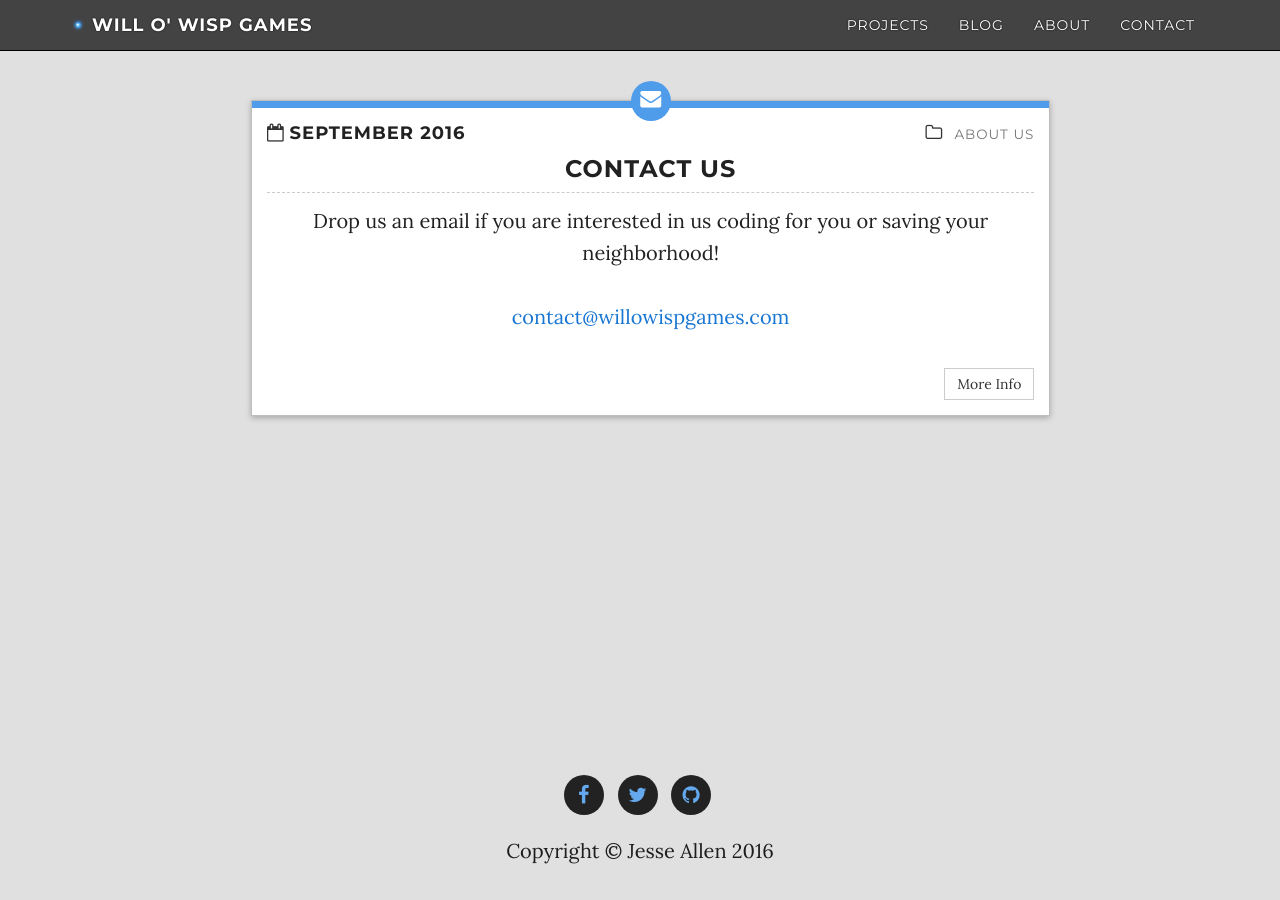
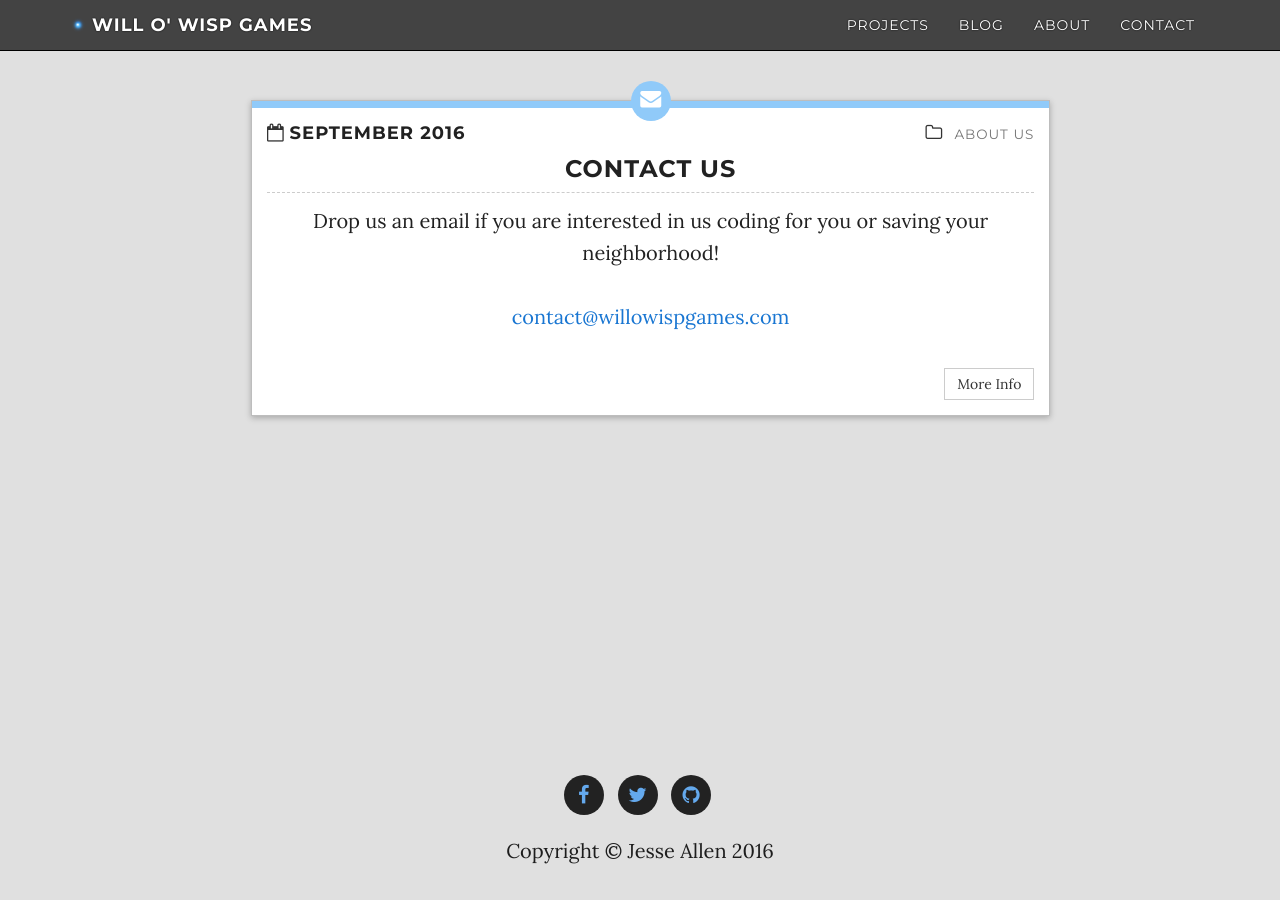
Before and after one commit to WilloWispGames/WilloWispGames.github.io, a Jekyll site: the page built from contact/index.html, in a window 1280 px wide. Built offline with Jekyll 4.4.1, drawn with Linux system fonts in a browser that asks for light colours; nearby versions of some CDN libraries.

Commit message:
Update pane.scss

```diff
--- a/css/pane.scss
+++ b/css/pane.scss
@@ -213,12 +213,12 @@
 
 .subject.design .cat-color,
 .subject.design .icon i {
-  background: lighten($link-color, 15%);
+  background: #90caf9; //lighten($link-color, 15%);
 }
 
 .subject.development .cat-color,
 .subject.development .icon i {
-  background: lighten($link-color, 15%);
+  background: #90caf9; //lighten($link-color, 15%);
 }
 
 .subject.photography .cat-color,
```
